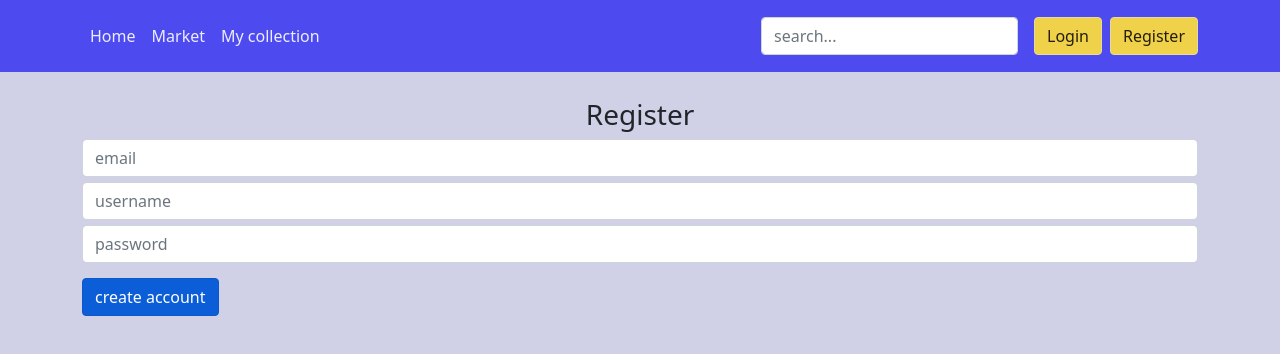
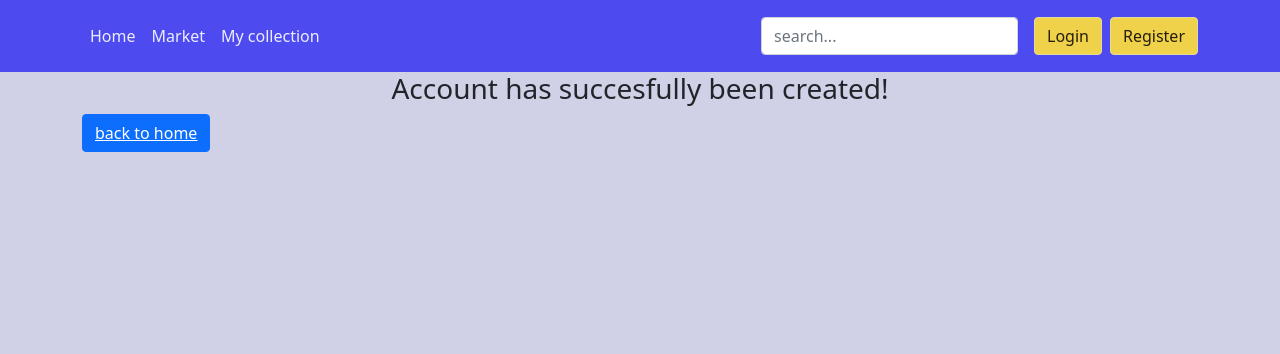
Before and after one commit to rikdgd/semester-3-frontend, a React (Create React App) app: page /create_account in a window 1280 px wide. Both pictures are taken after a click on the link "create account". Shown: the top 354 px of the page. Built offline with nearby package versions, Linux system fonts and the light colour scheme; no server answers.

Commit message:
registration confirmation

```diff
--- a/src/components/Header.jsx
+++ b/src/components/Header.jsx
@@ -2,10 +2,8 @@ import React, { Component } from 'react';
 import SearchBar from './SearchBar';
 import '../style/Header.css'
 
+
 class Header extends Component {
-    constructor(props) {
-        super(props);
-    }
     state = {  }
     render() {
         return (
@@ -23,8 +21,8 @@ class Header extends Component {
                         <SearchBar />
 
                         <div className='text-end'>
-                            <button className='btn btn-outline-light me-2 headbtn'>Login</button>
-                            <button className='btn btn-outline-light headbtn'>Register</button>
+                            <a className='btn btn-outline-light me-2 headbtn' href='/login'>Login</a>
+                            <a className='btn btn-outline-light headbtn' href='/create_account'>Register</a>
                         </div>
                     </div>
                 </div>
--- /dev/null
+++ b/src/components/Users/AccountCreated.jsx
@@ -0,0 +1,15 @@
+import React from 'react';
+import { Link } from 'react-router-dom';
+
+
+const AccountCreated = () => {
+
+    return(
+        <div className='container'>
+            <h3 className='text-center'>Account has succesfully been created!</h3>
+            <button className='btn btn-primary'><Link to='/' className='text-white'>back to home</Link></button>
+        </div>
+    );
+}
+
+export default AccountCreated;
--- a/src/components/Users/CreateAccountForm.jsx
+++ b/src/components/Users/CreateAccountForm.jsx
@@ -2,6 +2,7 @@ import React, { Component } from 'react';
 import UserService from '../../services/UserService';
 import '../../style/CreateForm.css'
 import Button from '../GeneralComponents/Button'
+import AccountCreated from './AccountCreated';
 
 
 class CreateAccountForm extends Component {
@@ -11,7 +12,8 @@ class CreateAccountForm extends Component {
         this.state = {
             email: '',
             username: '',
-            password: ''
+            password: '',
+            infoSubmited: false
         }
 
         this.ChangeEmailHandler = this.ChangeEmailHandler.bind(this);
@@ -29,6 +31,10 @@ class CreateAccountForm extends Component {
             password: this.state.password
         }
 
+        this.setState({
+            infoSubmited: true
+        })
+
         UserService.CreateUser(account);
     }
 
@@ -45,6 +51,8 @@ class CreateAccountForm extends Component {
     }
 
     render() {
+        const infoSubmited = this.state.infoSubmited;
+        if(!infoSubmited){
             return (
                 <div className='container form-container'>
                     <h3 className='text-center'>Register</h3>
@@ -57,6 +65,13 @@ class CreateAccountForm extends Component {
                 </div>
              );
         }
+        else {
+            return(
+                <AccountCreated/>
+            );
+        }
+
+    }
 }
 
 export default CreateAccountForm;
```
Lines whose indentation alone changed are shown as unchanged.
